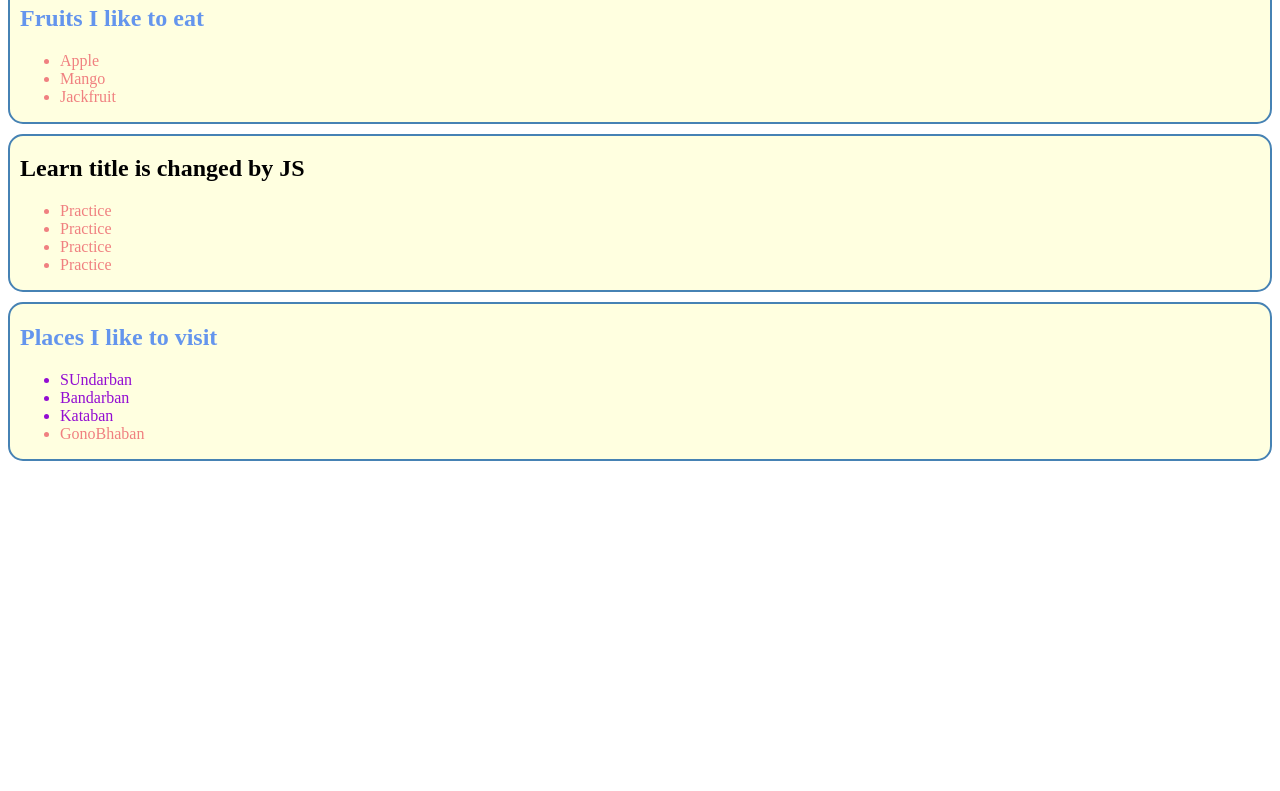
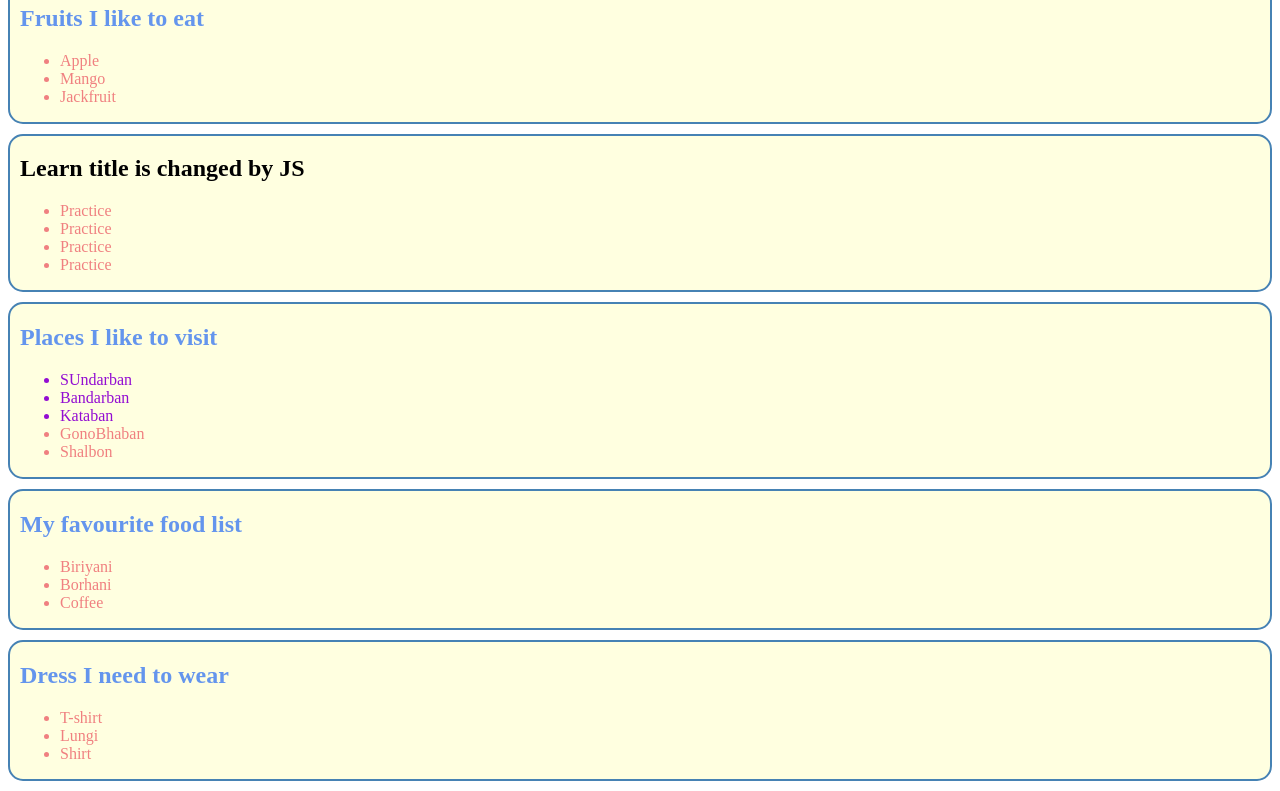
Before and after one commit to shakil200409/dom-journey, a plain HTML site: page index.html in a window 1280 px wide. Shown: the part 420-1211 px from the top of the page. Before the commit the page ends 891 px from the top, so only its background shows below. Drawn offline with Linux system fonts and the light colour scheme.

Commit message:
learned how to add (append) html elements with JS

```diff
--- /dev/null
+++ b/append.js
@@ -0,0 +1,55 @@
+// Step-1: Where to add
+const placeList = document.getElementById('places-list');
+
+// Step-2: What to add
+const li = document.createElement('li');
+li.innerText = 'Shalbon';
+
+// Step-3: How to add
+placeList.appendChild(li);
+
+
+
+// Again
+
+// 1. Where to add
+const mainContainer = document.getElementById('main-container');
+
+
+// 2. What to be added
+const section = document.createElement('section');
+const h1 = document.createElement('h1')
+h1.innerText = 'My favourite food list';
+section.appendChild(h1);
+
+const ul = document.createElement('ul');
+const li1 = document.createElement('li');
+li1.innerText = 'Biriyani';
+ul.appendChild(li1);
+const li2 = document.createElement('li');
+li2.innerText = 'Borhani';
+ul.appendChild(li2);
+const li3 = document.createElement('li');
+li3.innerText = 'Coffee';
+ul.appendChild(li3);
+
+
+section.appendChild(ul);
+
+// 3. Add to the parent
+mainContainer.appendChild(section);
+
+
+// Add with another way    with innerHTML
+const sectionDress = document.createElement('section');
+
+sectionDress.innerHTML = `
+<h1>Dress I need to wear</h1>
+<ul>
+<li>T-shirt</li>
+<li>Lungi</li>
+<li>Shirt</li>
+</ul>
+`
+
+mainContainer.appendChild(sectionDress);
--- a/index.html
+++ b/index.html
@@ -11,7 +11,7 @@
 </head>
 <body>
     <header></header>
-    <main>
+    <main id="main-container">
             <h1>Introduction to DOM</h1>
             <p>Lorem ipsum dolor sit amet consectetur adipisicing elit. Quod ratione hic ipsum quo beatae iste pariatur assumenda velit aperiam debitis explicabo necessitatibus nihil earum, error cum ex tempore facilis quisquam?</p>
 
@@ -52,9 +52,9 @@
 
         </section>
 
-        <section>
+        <section id="places-container">
             <h1 id="place-title">Places I like to visit</h1>
-            <ul>
+            <ul id="places-list">
                 <li class="important-places large-text">SUndarban</li>
                 <li class="important-places large-text">Bandarban</li>
                 <li class="important-places large-text">Kataban</li>
@@ -105,6 +105,7 @@
             // console.log(li.innerText);
         }
     </script>
+    <script src="append.js"></script>
     <script src="script.js"></script>
 </body>
 </html>
```
